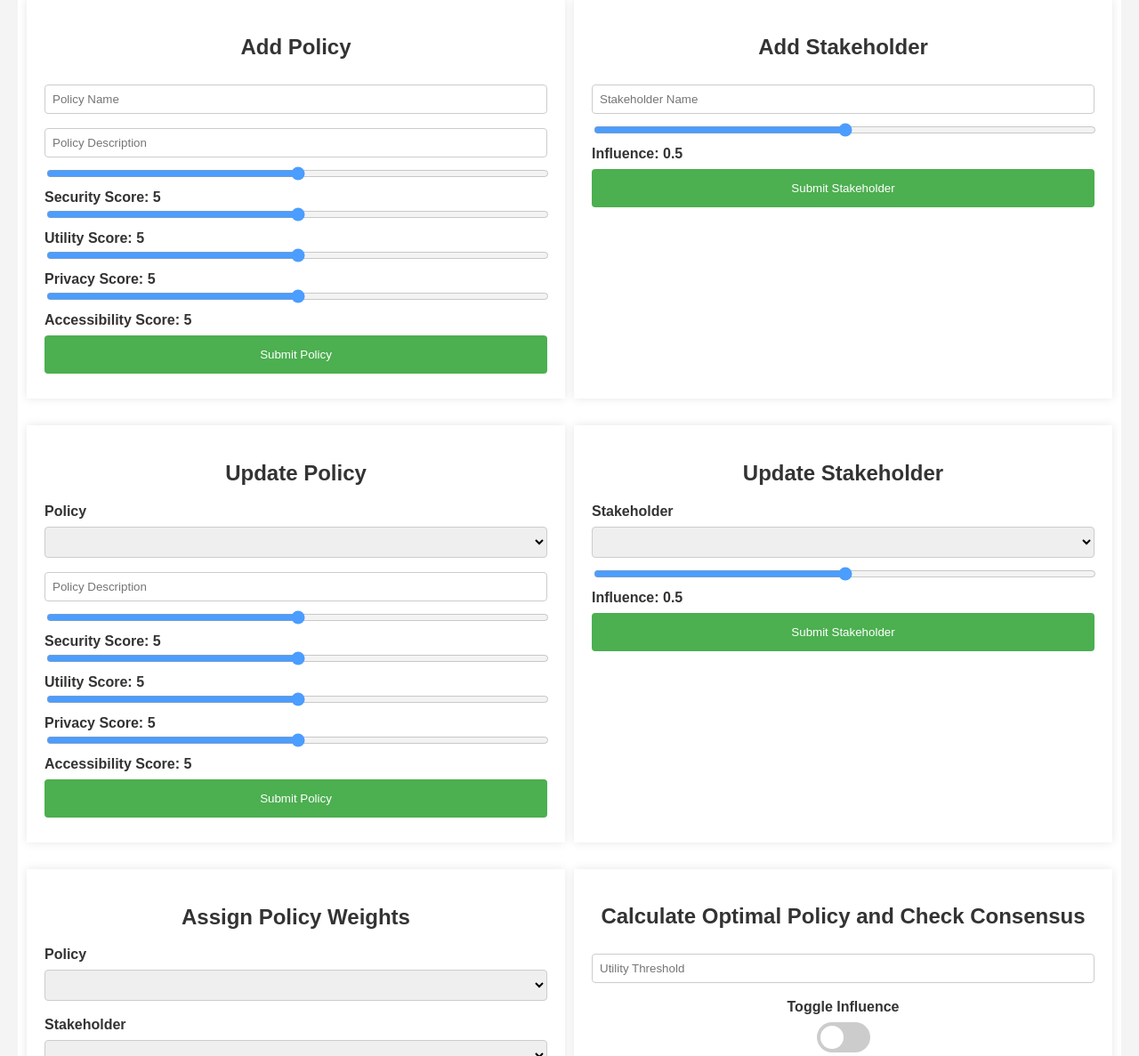
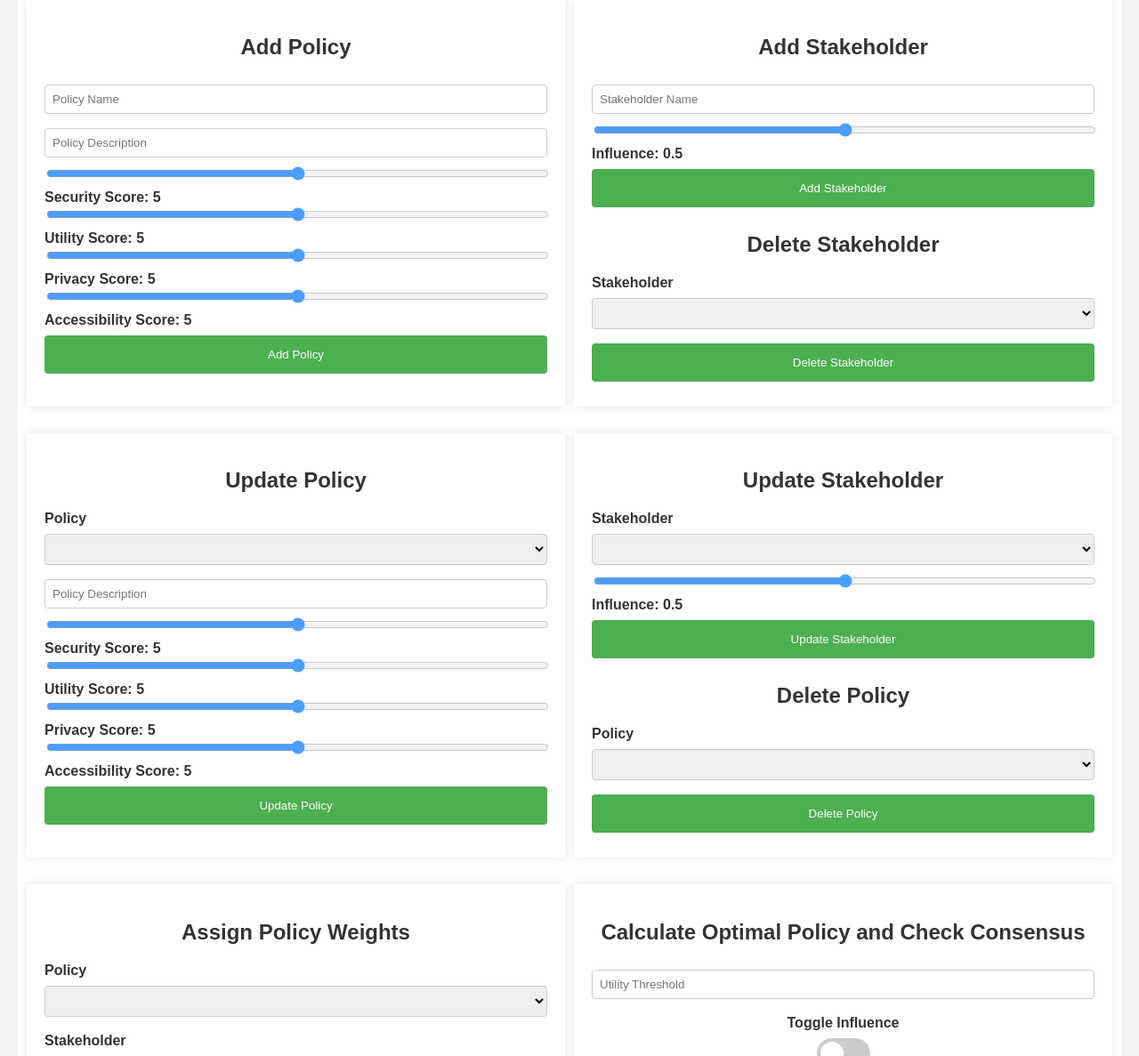
Before and after one commit to adityasissodiya/AccessControlPolicyNegotiationAlgorithm, a Flask app: template app/templates/index.html in a window 1280 px wide. Shown: the part 131-1318 px from the top of the page at 89% size. Run offline with Flask 3, Linux system fonts and the light colour scheme; the template is opened without the code that fills it, so the values that code supplies are empty.

Commit message:
adding delete stakeholder and policy functionality

```diff
--- a/app/routes.py
+++ b/app/routes.py
@@ -251,5 +251,37 @@ def calculate_optimal_policy():
         'stakeholders_utilities': stakeholders_utilities
     })
 
+@app.route('/delete/policy/<name>', methods=['DELETE'])
+def delete_policy_by_name(name):
+    try:
+        policy = Policy.query.filter_by(name=name).first()
+        if policy:
+            db.session.delete(policy)
+            db.session.commit()
+            return jsonify({'message': 'Policy deleted successfully'}), 200
+        else:
+            return jsonify({'error': 'Policy not found'}), 404
+    except Exception as e:
+        db.session.rollback()
+        return jsonify({'error': str(e)}), 500
+
+@app.route('/delete/stakeholder/<name>', methods=['DELETE'])
+def delete_stakeholder_by_name(name):
+    try:
+        stakeholder = Stakeholder.query.filter_by(name=name).first()
+        if not stakeholder:
+            return jsonify({'error': 'Stakeholder not found'}), 404
+
+        # First delete related weights
+        Weight.query.filter_by(stakeholder_id=stakeholder.stakeholder_id).delete()
+
+        # Now delete the stakeholder
+        db.session.delete(stakeholder)
+        db.session.commit()
+        return jsonify({'message': 'Stakeholder deleted successfully'}), 200
+    except Exception as e:
+        db.session.rollback()
+        return jsonify({'error': str(e)}), 500
+
 if __name__ == '__main__':
     app.run(debug=True)
--- a/app/static/script.js
+++ b/app/static/script.js
@@ -348,3 +348,85 @@ function calculateOptimal() {
             document.getElementById('optimalPolicyResult').innerText = 'Error calculating optimal policy.';
         });
 }
+
+function deletePolicy() {
+    const policySelect = document.getElementById('policySelectDelete');  // Adjusted from 'stakeholderSelect' to 'policySelect'
+    const policyName = policySelect.options[policySelect.selectedIndex].text;
+
+    if (!policyName) {
+        alert('No policy selected.');
+        return;
+    }
+
+    fetch(`http://localhost:5000/delete/policy/${encodeURIComponent(policyName)}`, {
+        method: 'DELETE'
+    })
+    .then(response => response.json())
+    .then(data => {
+        if (data.message) {
+            alert('Policy deleted successfully.');
+            policySelect.remove(policySelect.selectedIndex);
+            window.location.reload(); // Reloads the page after successful deletion
+        } else if (data.error) {
+            alert('Failed to delete policy: ' + data.error);
+        }
+    })
+    .catch(error => console.error('Error deleting policy:', error));
+}
+
+function deleteStakeholder() {
+    const stakeholderSelect = document.getElementById('stakeholderSelectDelete');  // Confirm this matches your HTML
+    const stakeholderName = stakeholderSelect.options[stakeholderSelect.selectedIndex].text;
+
+    if (!stakeholderName) {
+        alert('No stakeholder selected.');
+        return;
+    }
+
+    fetch(`http://localhost:5000/delete/stakeholder/${encodeURIComponent(stakeholderName)}`, {
+        method: 'DELETE'
+    })
+    .then(response => response.json())
+    .then(data => {
+        if (data.message) {
+            alert('Stakeholder deleted successfully.');
+            stakeholderSelect.remove(stakeholderSelect.selectedIndex);
+            window.location.reload(); // Reloads the page after successful deletion
+        } else if (data.error) {
+            alert('Failed to delete stakeholder: ' + data.error);
+        }
+    })
+    .catch(error => console.error('Error deleting stakeholder:', error));
+}
+
+function fetchPoliciesForDeletion() {
+    fetch('http://localhost:5000/get/policies')
+        .then(response => response.json())
+        .then(data => {
+            const select = document.getElementById('policySelectDelete');
+            select.innerHTML = '';  // Clear existing options
+            data.forEach(policy => {
+                let option = new Option(policy.name, policy.name);  // Using policy name as both text and value
+                select.appendChild(option);
+            });
+        })
+        .catch(error => console.error('Error fetching policies:', error));
+}
+
+document.addEventListener('DOMContentLoaded', fetchPoliciesForDeletion);
+
+function fetchStakeholdersForDeletion() {
+    fetch('http://localhost:5000/get/stakeholders')
+        .then(response => response.json())
+        .then(data => {
+            const select = document.getElementById('stakeholderSelectDelete');
+            select.innerHTML = '';  // Clear existing options
+            data.forEach(stakeholder => {
+                let option = new Option(stakeholder.name, stakeholder.name);  // Using stakeholder name as both text and value
+                select.appendChild(option);
+            });
+        })
+        .catch(error => console.error('Error fetching stakeholders:', error));
+}
+
+document.addEventListener('DOMContentLoaded', fetchStakeholdersForDeletion);
--- a/app/templates/index.html
+++ b/app/templates/index.html
@@ -24,7 +24,7 @@
                 <label for="addPrivacy">Privacy Score: <span id="addPrivacyValue">5</span></label>
                 <input type="range" id="addAccessibility" min="0" max="10" step="1" value="5">
                 <label for="addAccessibility">Accessibility Score: <span id="addAccessibilityValue">5</span></label>
-                <button type="button" onclick="addPolicy()">Submit Policy</button>
+                <button type="button" onclick="addPolicy()">Add Policy</button>
             </form>
         </div>
 
@@ -36,7 +36,15 @@
                     oninput="updateInfluenceValue()">
                 <label for="addStakeholderInfluence">Influence: <span
                         id="addStakeholderInfluenceValue">0.5</span></label>
-                <button type="button" onclick="addStakeholder()">Submit Stakeholder</button>
+                <button type="button" onclick="addStakeholder()">Add Stakeholder</button>
+            </form>
+            <h2>Delete Stakeholder</h2>
+            <form id="stakeholderDeleteForm">
+                <label for="stakeholderSelect">Stakeholder</label>
+                <select id="stakeholderSelectDelete" onchange="updateStakeholderForm()">
+                    <!-- Options will be populated dynamically from the database -->
+                </select>
+                <button type="button" onclick="deleteStakeholder()">Delete Stakeholder</button>
             </form>
         </div>
 
@@ -60,7 +68,7 @@
                 <input type="range" id="accessibility" min="0" max="10" step="1" value="5"
                     oninput="document.getElementById('accessibilityValue').innerText = this.value;">
                 <label for="accessibility">Accessibility Score: <span id="accessibilityValue">5</span></label>
-                <button type="button" onclick="updatePolicy()">Submit Policy</button>
+                <button type="button" onclick="updatePolicy()">Update Policy</button>
             </form>
         </div>
 
@@ -74,7 +82,15 @@
                 <input type="range" id="stakeholderInfluence" min="0" max="2" step="0.1" value="1"
                     oninput="document.getElementById('stakeholderInfluenceValue').innerText = this.value.toFixed(1)">
                 <label for="stakeholderInfluence">Influence: <span id="stakeholderInfluenceValue">0.5</span></label>
-                <button type="button" onclick="upDateStakeholder()">Submit Stakeholder</button>
+                <button type="button" onclick="upDateStakeholder()">Update Stakeholder</button>
+            </form>
+            <h2>Delete Policy</h2>
+            <form id="policyDeleteForm">
+                <label for="policySelect">Policy</label>
+                <select id="policySelectDelete" onchange="updatePolicyForm()">
+                    <!-- Options will be populated dynamically from the database -->
+                </select>
+                <button type="button" onclick="deletePolicy()">Delete Policy</button>
             </form>
         </div>
 
```
